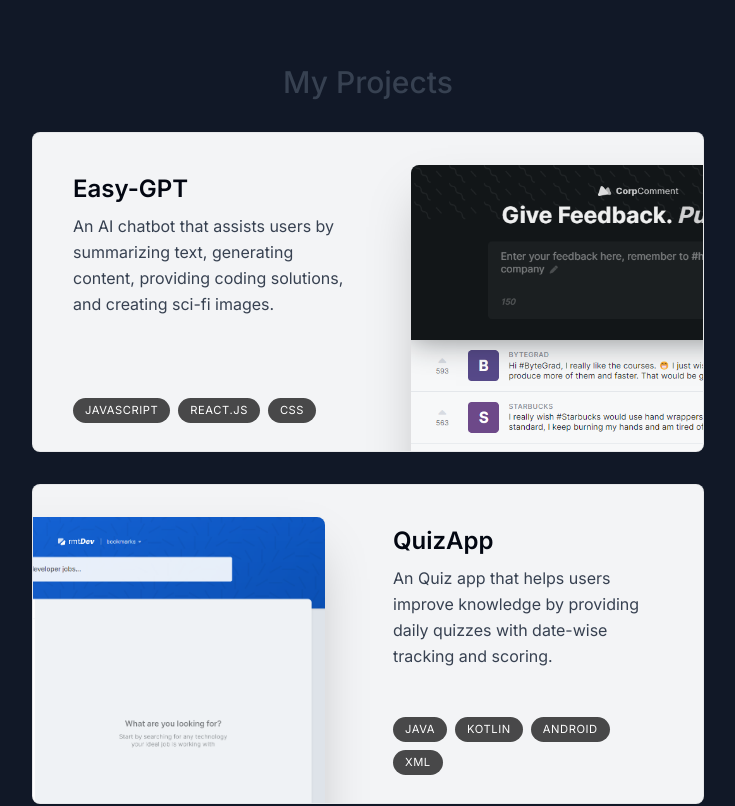
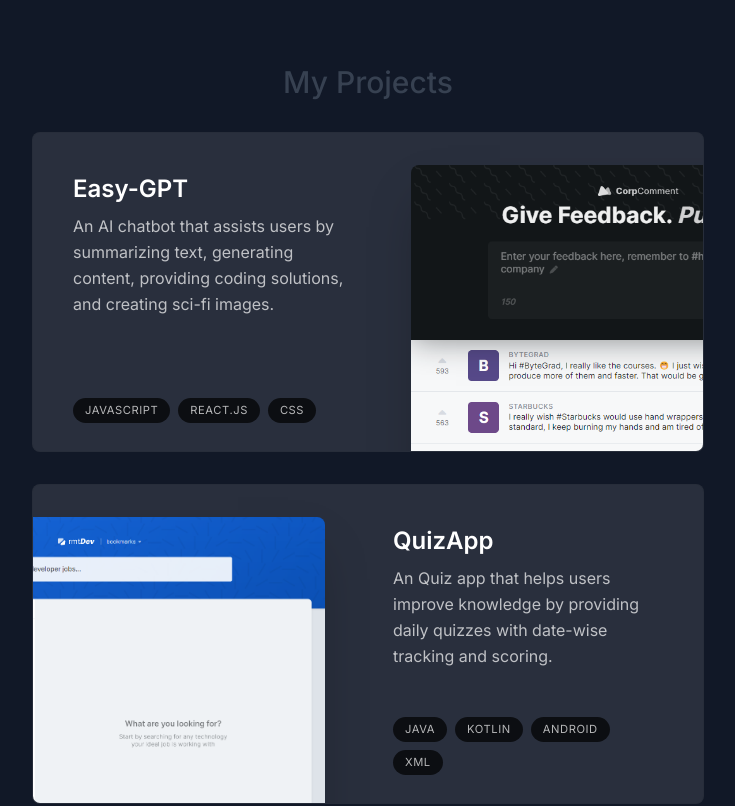
Before and after one commit to shyam0118/portfolio, a Next.js app: page / in a window 1280 px wide. Shown: the part 1200-2006 px from the top of the page, without its empty margins (272-1007 px from the left). Built offline with nearby package versions, Linux system fonts and the light colour scheme.

Commit message:
Project ui updated

```diff
--- a/components/project.tsx
+++ b/components/project.tsx
@@ -30,16 +30,16 @@ export default function Project({
       }}
       className="group mb-3 sm:mb-8 last:mb-0"
     >
-      <section className="bg-gray-100 max-w-[42rem] border border-black/5 rounded-lg overflow-hidden sm:pr-8 relative sm:h-[20rem] hover:bg-gray-200 transition sm:group-even:pl-8 dark:text-white dark:bg-white/10 dark:hover:bg-white/20">
+      <section className="bg-gray-100 max-w-[42rem] border border-black/5 rounded-lg overflow-hidden sm:pr-8 relative sm:h-[20rem] hover:bg-gray-200 transition sm:group-even:pl-8 text-white bg-white/10 hover:bg-white/20">
         <div className="pt-4 pb-7 px-5 sm:pl-10 sm:pr-2 sm:pt-10 sm:max-w-[50%] flex flex-col h-full sm:group-even:ml-[18rem]">
           <h3 className="text-2xl font-semibold">{title}</h3>
-          <p className="mt-2 leading-relaxed text-gray-700 dark:text-white/70">
+          <p className="mt-2 leading-relaxed text-gray-700 text-white/70">
             {description}
           </p>
           <ul className="flex flex-wrap mt-4 gap-2 sm:mt-auto">
             {tags.map((tag, index) => (
               <li
-                className="bg-black/[0.7] px-3 py-1 text-[0.7rem] uppercase tracking-wider text-white rounded-full dark:text-white/70"
+                className="bg-black/[0.7] px-3 py-1 text-[0.7rem] uppercase tracking-wider text-white rounded-full text-white/70"
                 key={index}
               >
                 {tag}
```
